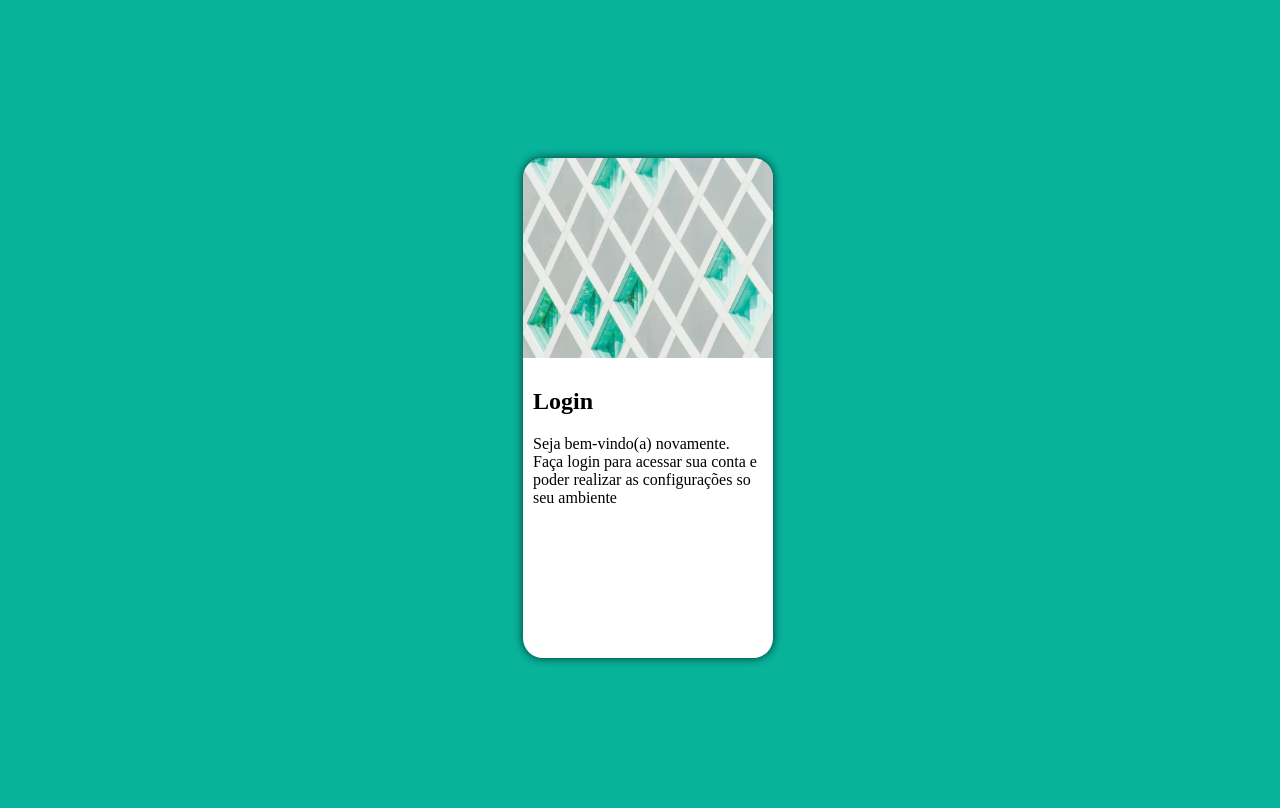
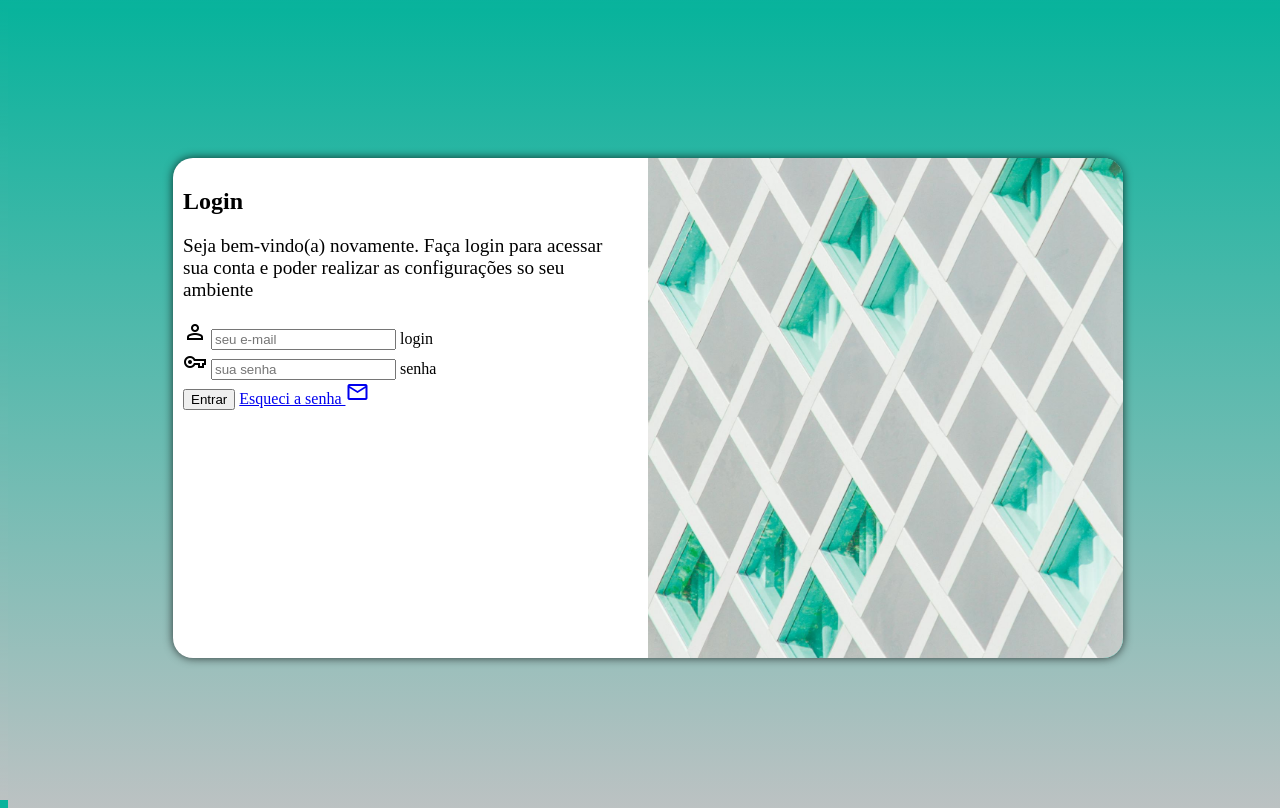
Before and after one commit to carlosguerram/projeto-login, a plain HTML site: page index.html in a window 1280 px wide. Drawn offline with nearby package versions, Linux system fonts and the light colour scheme.

Commit message:
formulário adicionado

```diff
--- a/estilos/mediaqueries.css
+++ b/estilos/mediaqueries.css
@@ -30,7 +30,7 @@ Grandes telas: acima de 1200px
     }
 }
 
-@media screen and (min-width: 992px) and (max-width: 1200px) {
+@media screen and (min-width: 992px){
     body, html {
         background-image: linear-gradient(to bottom, #08b39c0f, #bec2c3fc);
     }
@@ -40,13 +40,21 @@ Grandes telas: acima de 1200px
     }
 
     section#login > div#imagem {
-        float: left;
+        float: right;
         width: 50%;
         height: 100%;
     }
 
     section#login > div#formulario {
-        float: right;
+        float: left;
         width: 45%;
     }
+
+    dv#formulario > h1 {
+        font-size: 2em;
+    }
+
+    div#formulario > p {
+        font-size: 1.2em;
+    }
 }
--- a/estilos/style.css
+++ b/estilos/style.css
@@ -57,3 +57,12 @@ section#login > div#formulario {
     display: block;
     padding: 10px;
 }
+
+dv#formulario > h1 {
+    text-align: center;
+    margin-bottom: 50%;
+}
+
+div#formulario > p {
+    font-size: 0,8em;
+}
--- a/index.html
+++ b/index.html
@@ -4,6 +4,7 @@
     <meta charset="UTF-8">
     <meta name="viewport" content="width=device-width, initial-scale=1.0">
     <title>Login</title>
+    <link rel="stylesheet" href="https://fonts.googleapis.com/css2?family=Material+Symbols+Outlined:opsz,wght,FILL,GRAD@20..48,100..700,0..1,-50..200" />
     <link rel="stylesheet" href="estilos/style.css">
     <link rel="stylesheet" href="estilos/mediaqueries.css">
 </head>
@@ -16,8 +17,27 @@
             <div id="formulario">
                 <h1>Login</h1>
                 <p>Seja bem-vindo(a) novamente. Faça login para acessar sua conta e poder realizar as configurações so seu ambiente</p>
-                <form action="login.pqp" method="post">
-
+                <form action="login.php" method="post">
+                    <div class="campo">
+                        <span class="material-symbols-outlined">
+                            person
+                            </span>
+                        <input type="email" name="login" id="ilogin" placeholder="seu e-mail" required maxlength="30">
+                        <label for="ilogin">login</label>
+                    </div>
+                    <div class="campo">
+                        <span class="material-symbols-outlined">
+                            vpn_key
+                            </span>
+                        <input type="password" name="senha" id="isenha" placeholder="sua senha" required maxlength="8">
+                        <label for="isenha">senha</label>
+                    </div>
+                    <input type="submit" value="Entrar">
+                    <a href="esqueci.html">
+                        Esqueci a senha <span class="material-symbols-outlined">
+                            mail
+                            </span>
+                    </a>
                 </form>
             </div>
         </section>
```
